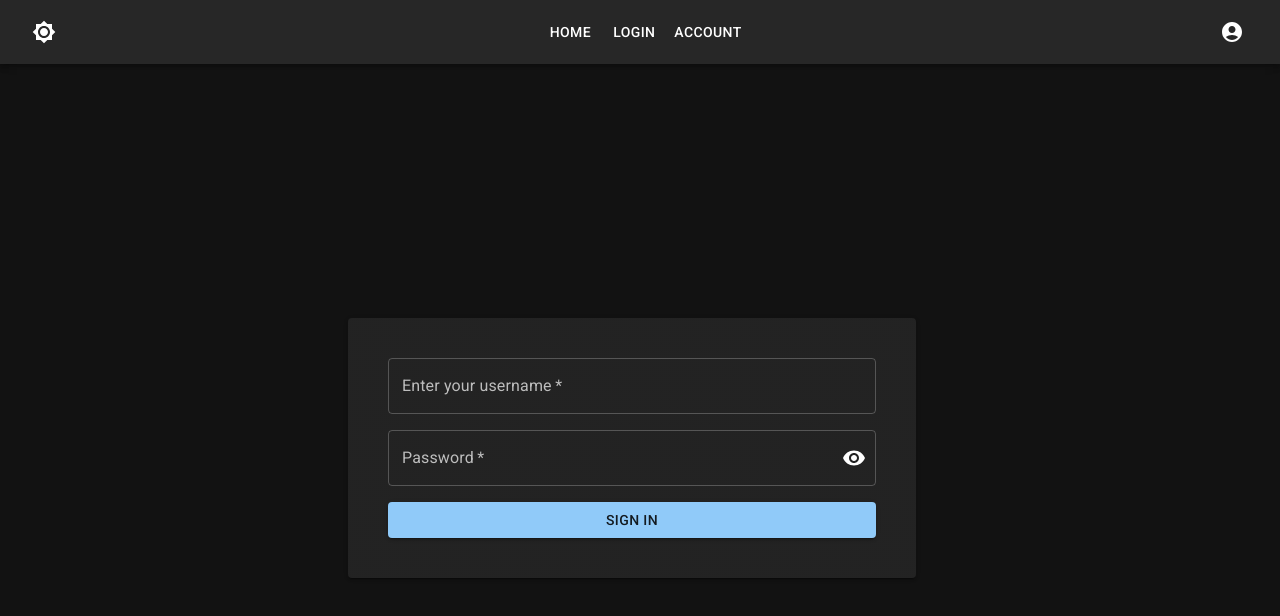
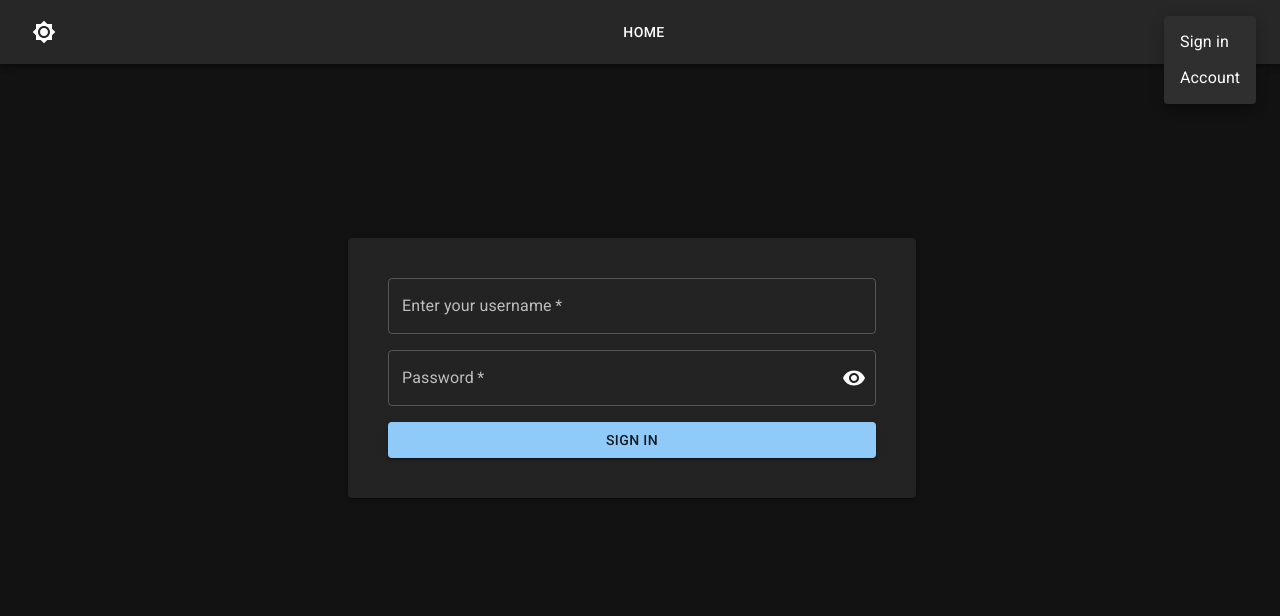
Before and after one commit to mikechatzis/ft_transcendence, a React (Create React App) app in the folder front_end/: page /login in a window 1280 px wide. Both pictures are taken after a click on the button 1232 px from the left and 32 px from the top of the page. Shown: the top 616 px of the page. Built offline with nearby package versions, Linux system fonts and the light colour scheme.

Commit message:
added account toolbar

```diff
--- a/front_end/src/App.tsx
+++ b/front_end/src/App.tsx
@@ -4,7 +4,7 @@ import {Route, Routes} from 'react-router-dom'
 import CssBaseline from '@mui/material/CssBaseline'
 import {createTheme, ThemeProvider} from '@mui/material/styles'
 import Home from './pages/Home'
-import Menu from './components/Menu'
+import MenuBar from './components/Menu'
 import Login from './pages/Login'
 import Error404 from './pages/Error404'
 import Account from './pages/Account'
@@ -33,7 +33,7 @@ const App: React.FC = () => {
 	return (
 		<ThemeProvider theme={theme}>
 		<CssBaseline />
-		<Menu handleToggle={handleToggle} />
+		<MenuBar handleToggle={handleToggle} />
 		<Routes>
 			<Route path="/" element={<Home />} />
 			<Route path="/login" element={<Login />} />
--- a/front_end/src/components/Menu.tsx
+++ b/front_end/src/components/Menu.tsx
@@ -1,10 +1,12 @@
-import React from 'react';
+import React from 'react'
+import {useState} from 'react'
 import {useNavigate} from 'react-router-dom'
 import AppBar from '@mui/material/AppBar'
 import Button from '@mui/material/Button'
-import Container from '@mui/material/Container'
 import Box from '@mui/material/Box'
 import IconButton from "@mui/material/IconButton"
+import Menu from '@mui/material/Menu'
+import MenuItem from '@mui/material/MenuItem'
 import Toolbar from '@mui/material/Toolbar'
 import Brightness4Icon from '@mui/icons-material/Brightness4'
 import Brightness7Icon from '@mui/icons-material/Brightness7'
@@ -15,9 +17,18 @@ interface MenuProps {
 	handleToggle: React.ButtonHTMLAttributes<HTMLButtonElement> ["onClick"]
 }
 
-const Menu: React.FC<MenuProps> = ({handleToggle}) => {
+const MenuBar: React.FC<MenuProps> = ({handleToggle}) => {
+	const [anchorElem, setAnchorElem] = useState<null | HTMLElement>(null)
 	const navigate = useNavigate()
 	const theme = useTheme()
+
+	const handleMenu = (event: React.MouseEvent<HTMLElement>) => {
+		setAnchorElem(event.currentTarget)
+	}
+
+	const handleClose = () => {
+		setAnchorElem(null)
+	}
 
 	return (
 		<Box sx={{flexGrow: 1}}>
@@ -34,8 +45,6 @@ const Menu: React.FC<MenuProps> = ({handleToggle}) => {
 					</Box>
 					<Box display="flex" justifyContent="center" alignItems="center" flex={1}>
 						<Button color="inherit" onClick={() => (navigate("/"))}>Home</Button>
-						<Button color="inherit" onClick={() => (navigate("/login"))}>Login</Button>
-						<Button color="inherit" onClick={() => (navigate("/account"))}>Account</Button>
 					</Box>
 					<Box>
 						<IconButton
@@ -44,9 +53,31 @@ const Menu: React.FC<MenuProps> = ({handleToggle}) => {
 							aria-controls="menu-appbar"
 							aria-haspopup="true"
 							color="inherit"
+							onClick={handleMenu}
 						>
 							<AccountCircle />
 						</IconButton>
+						<Menu id="menu-appbar"
+							anchorEl={anchorElem}
+							anchorOrigin={{vertical: "top", horizontal: "right"}}
+							keepMounted
+							transformOrigin={{vertical: "top", horizontal: "right"}}
+							open={Boolean(anchorElem)}
+							onClose={handleClose}
+						>
+							<MenuItem onClick={() => {
+								handleClose()
+								navigate("/login")
+							}} >
+								Sign in
+							</MenuItem>
+							<MenuItem onClick={() => {
+								handleClose()
+								navigate("/account")
+							}} >
+								Account
+							</MenuItem>
+						</Menu>
 					</Box>
 				</Toolbar>
 			</AppBar>
@@ -54,4 +85,4 @@ const Menu: React.FC<MenuProps> = ({handleToggle}) => {
 	)
 }
 
-export default Menu
+export default MenuBar
--- a/front_end/src/pages/Login.tsx
+++ b/front_end/src/pages/Login.tsx
@@ -31,7 +31,7 @@ const Login: React.FC = () => {
 					spacing={2}
 					direction="column"
 					justifyContent="center"
-					style={{minHeight: "100vh"}}
+					style={{minHeight: "80vh"}}
 				>
 					<Paper elevation={2} sx={{padding: 5}}>
 						<form>
```
